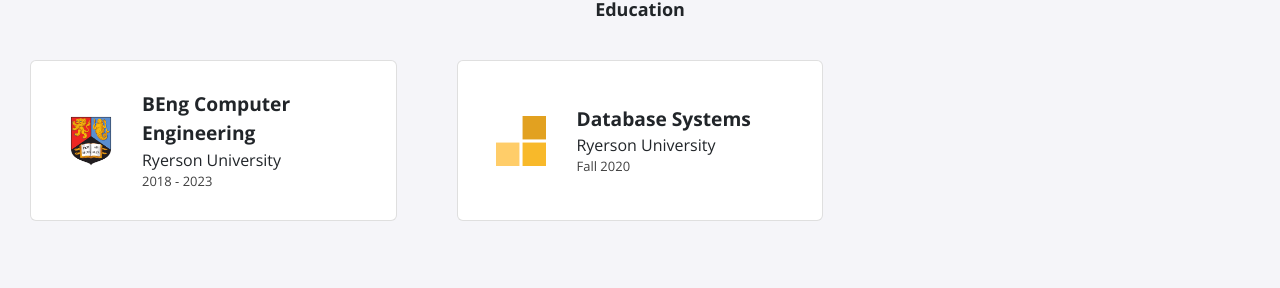
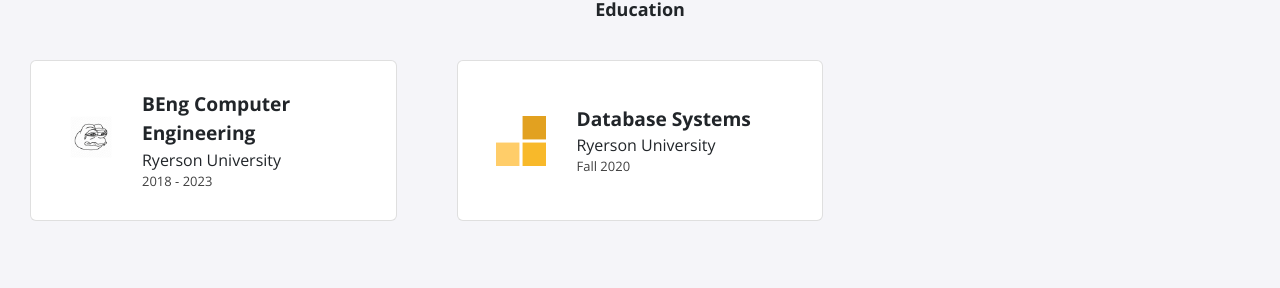
Before and after one commit to kristatian/kristatian.github.io, a Jekyll site: the page built from index.html, in a window 1280 px wide. Shown: the part 1080-1368 px from the top of the page. Built offline with Jekyll 4.4.1, drawn with Linux system fonts in a browser that asks for light colours; nearby versions of some CDN libraries.

Commit message:
Update education.yml

```diff
--- a/_data/education.yml
+++ b/_data/education.yml
@@ -1,7 +1,7 @@
 - course: BEng Computer Engineering
   institute: Ryerson University
   dates: 2018 - 2023
-  logo: uob.png
+  logo: JD-28-512.webp
 
 - course: Database Systems
   institute: Ryerson University
```
